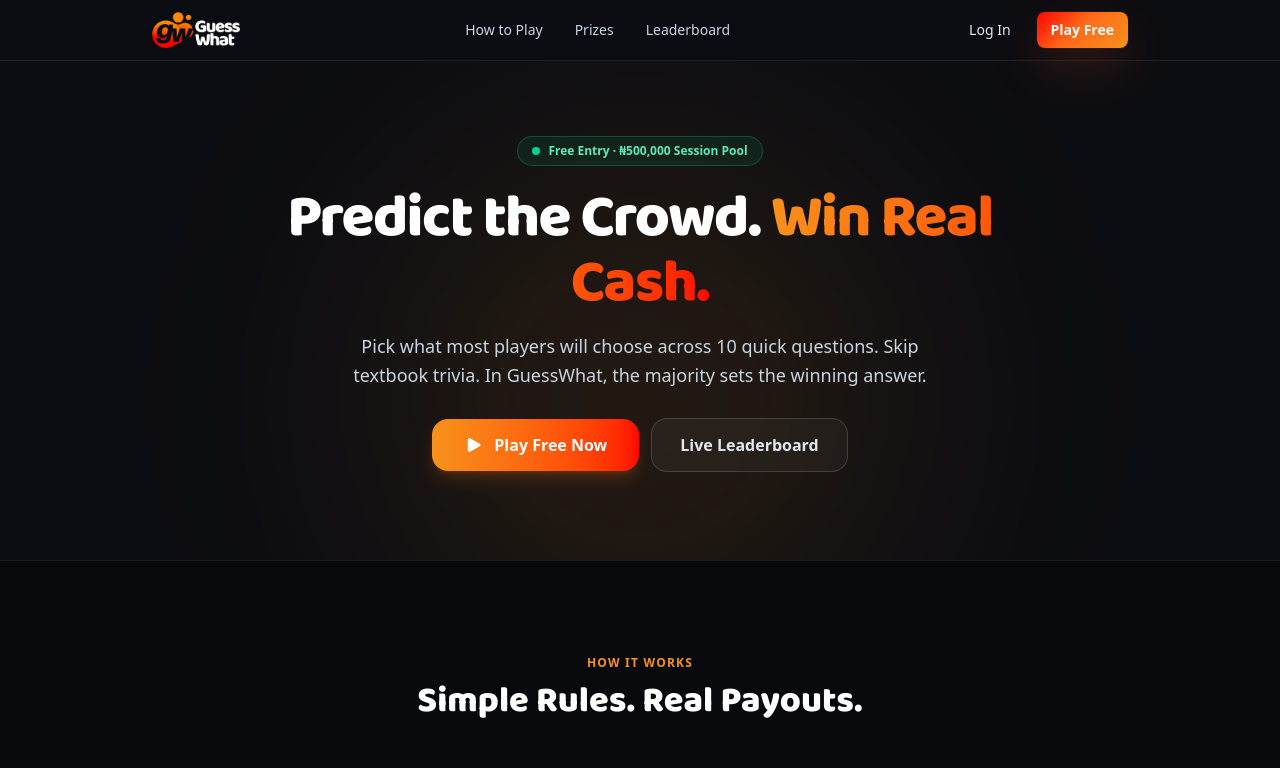
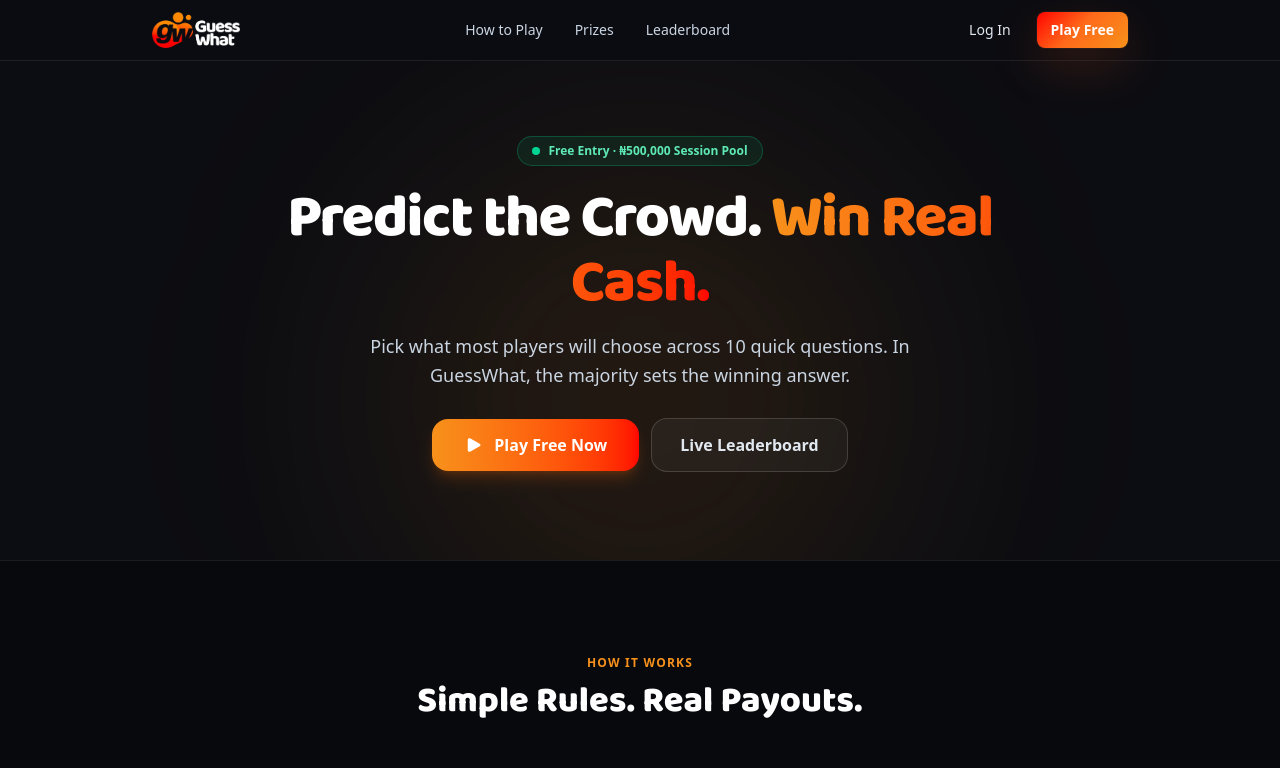
Before and after one commit to Divinity1210/GuessWhatNG, a Next.js app: page / in a window 1280 px wide. Shown: the top 768 px of the page. Built offline with nearby package versions, Linux system fonts and the light colour scheme; no server answers.

Commit message:
Remove 'Skip textbook trivia.' from landing page hero copy

```diff
--- a/src/app/page.tsx
+++ b/src/app/page.tsx
@@ -105,8 +105,8 @@ export default function LandingPage() {
           </h1>
 
           <p className="mt-4 text-base text-slate-300 sm:text-lg max-w-xl mx-auto leading-relaxed">
-            Pick what most players will choose across 10 quick questions. Skip
-            textbook trivia. In GuessWhat, the majority sets the winning answer.
+            Pick what most players will choose across 10 quick questions. In
+            GuessWhat, the majority sets the winning answer.
           </p>
 
           <div className="mt-7 flex flex-col items-stretch justify-center gap-3 sm:flex-row sm:items-center">
```
